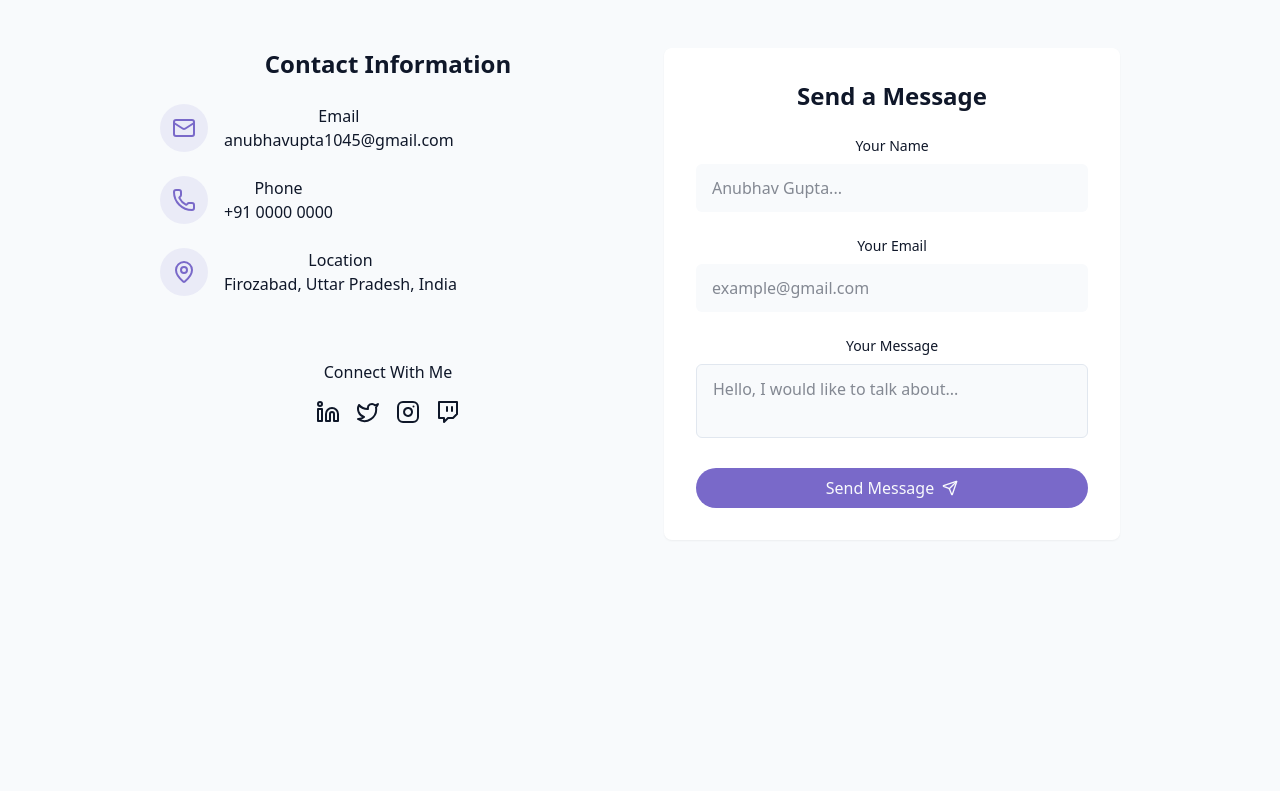
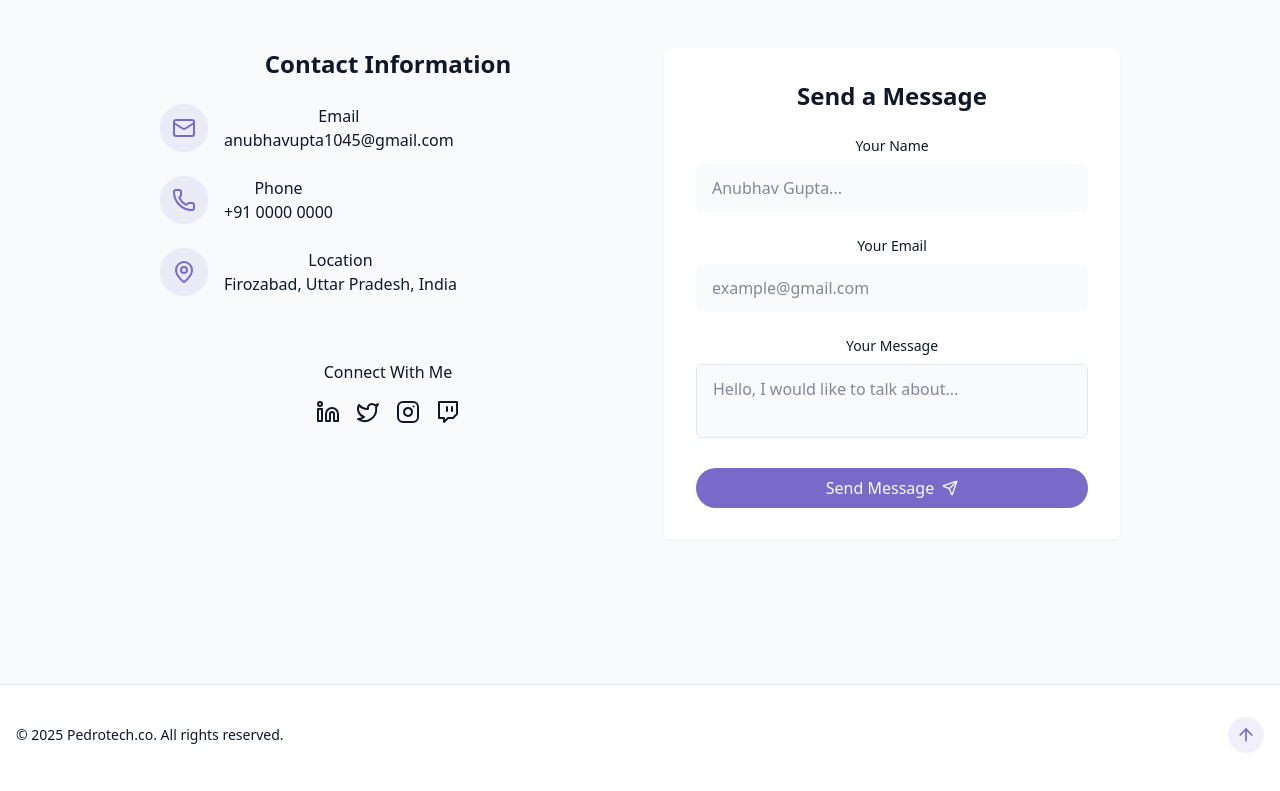
Before and after one commit to devanubhavgupta/webanu, a React (Vite) app: page / in a window 1280 px wide. Shown: the part 3484-4275 px from the top of the page. Before the commit the page ends 4120 px from the top, so only its background shows below. Built offline with nearby package versions, Linux system fonts and the light colour scheme.

Commit message:
project Completed

```diff
--- /dev/null
+++ b/src/components/Footer.jsx
@@ -0,0 +1,21 @@
+import { ArrowUp } from "lucide-react";
+
+const Footer = () => {
+  return (
+    <footer className="py-12 px-4 bg-card relative border-t border-border mt-12 pt-8 flex flex-wrap justify-between items-center">
+      {" "}
+      <p className="text-sm text-muted-foreground">
+        {" "}
+        &copy; {new Date().getFullYear()} Pedrotech.co. All rights reserved.
+      </p>
+      <a
+        href="#hero"
+        className="p-2 rounded-full bg-primary/10 hover:bg-primary/20 text-primary transition-colors"
+      >
+        <ArrowUp size={20} />
+      </a>
+    </footer>
+  );
+};
+
+export default Footer;
--- a/src/pages/Home.jsx
+++ b/src/pages/Home.jsx
@@ -7,6 +7,7 @@ import AboutSection from '../components/AboutSection'
 import SkillsSection from '../components/SkillsSection'
 import ProjectsSection from '../components/ProjectsSection'
 import ContactSection from '../components/ContactSection'
+import Footer from '../components/Footer'
 
 
 const Home = () => {
@@ -39,7 +40,8 @@ const Home = () => {
         <ContactSection/>
       </main>
 
-
+      {/* Footer Section */}
+      <Footer/>
 
     </div>
   )
```
